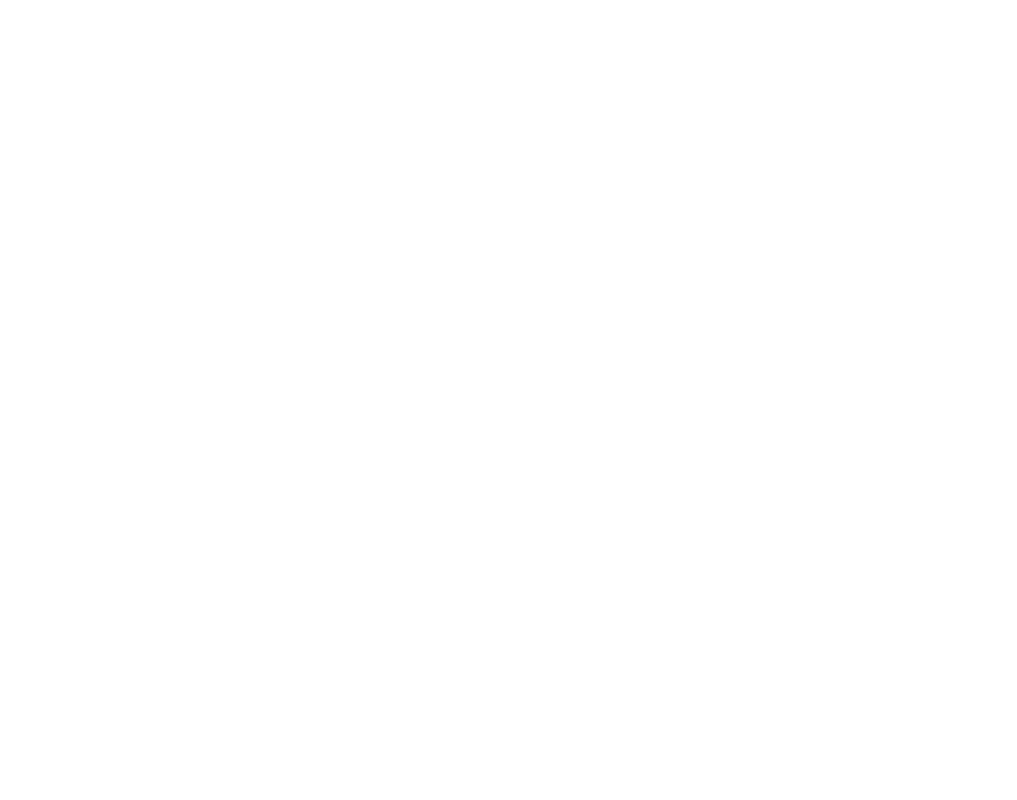
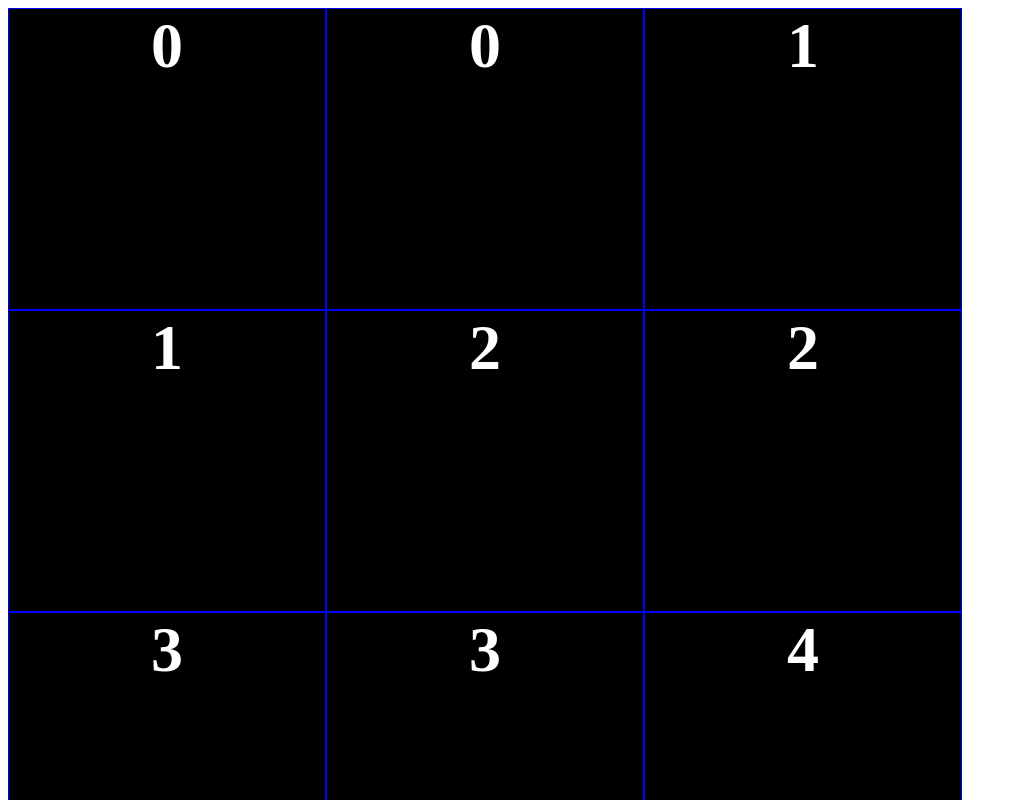
Before and after one commit to rruellepetel/memory, a plain HTML site: page index.html in a window 1280 px wide. Shown: the top 800 px of the page, without its empty margins (0-1017 px from the left). Drawn offline with Linux system fonts and the light colour scheme; files that its build step writes are made by us from their sources; files whose address does not match are found by name.

Commit message:
réparation ^^

```diff
--- a/index.html
+++ b/index.html
@@ -4,14 +4,33 @@
 <head>
     <meta charset="utf-8">
     <title>Jeu Memory</title>
-    <link rel="stylesheet" href="style.css">
-    <script src="script.js"></script>
+    <link rel="stylesheet" href="/home/romain/Code/memory/css/style.css">
+
 </head>
 
 <body>
-    <div class="board">
+    <section id="board">
 
-    </div>
+    </section>
+    <script>
+    var cardsNumber = 12;
+    var boardElement = document.getElementById("board");
+
+    for (var i = 0; i < cardsNumber/2; i++) {
+      var cardElement = document.createElement("div");
+      cardElement.innerHTML = i;
+      cardElement.className = "card"
+      boardElement.appendChild (cardElement);
+      var cardElement = document.createElement("div");
+      cardElement.innerHTML = i;
+      cardElement.className = "card"
+      boardElement.appendChild (cardElement);
+      console.log("plop");
+
+
+  }
+
+    </script>
 </body>
 
 </html>
```
Also changed, not shown: script.js (deleted).
